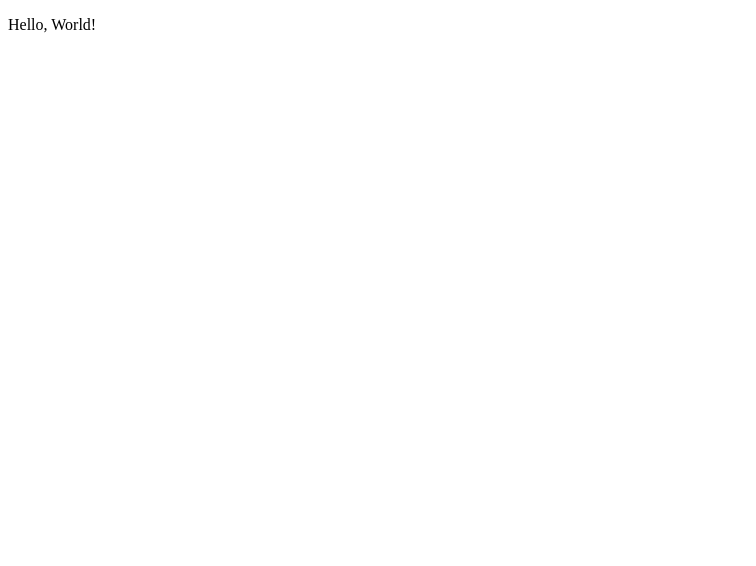
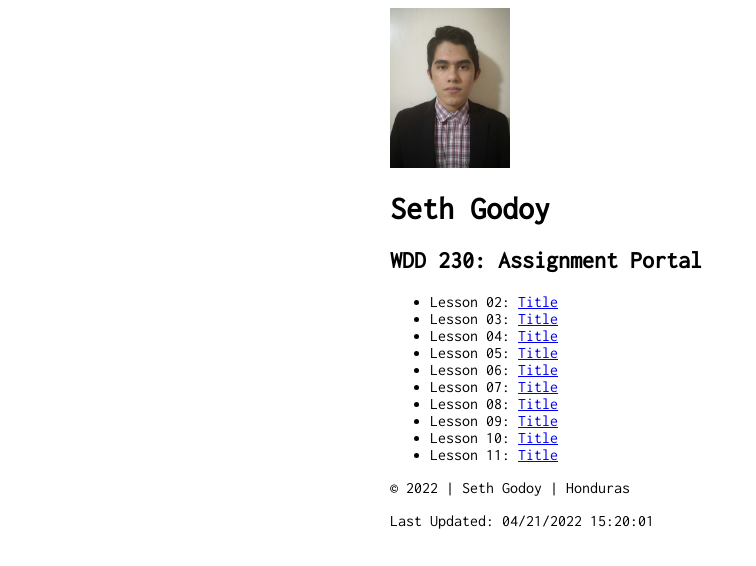
Before and after one commit to seth-godoy/wdd230, a plain HTML site: page index.html in a window 1280 px wide. Shown: the whole page, without its empty margins (0-756 px from the left). Drawn offline with Linux system fonts and the light colour scheme.

Commit message:
Added HTML elements, some styles, and JavaScript

```diff
--- /dev/null
+++ b/css/styles.css
@@ -0,0 +1,13 @@
+body {
+    font-size: 16px;
+    font-family: "Inconsolata", Helvetica, sans-serif;
+}
+
+header, main, footer {
+    max-width: 500px;
+    margin: 0 auto;
+}
+
+header img {
+    max-width: 120px;
+}
--- a/index.html
+++ b/index.html
@@ -4,10 +4,39 @@
   <meta charset="UTF-8">
   <meta http-equiv="X-UA-Compatible" content="IE=edge">
   <meta name="viewport" content="width=device-width, initial-scale=1.0">
-  <title>Document</title>
+
+  <title>WDD 230: Home</title>
+
+  <link href="https://fonts.googleapis.com/css2?family=Inconsolata&family=Press+Start+2P&display=swap" rel="stylesheet">
+  <link rel="stylesheet" href="css/styles.css">
 </head>
 
 <body>
-  <p>Hello, World!</p>
+  <header>
+    <img src="images/opt_my_photo.jpg" alt="Photo of Seth Godoy">
+    <h1>Seth Godoy</h1>
+  </header>
+
+  <main>
+    <h2>WDD 230: Assignment Portal</h2>
+    <ul>
+      <li>Lesson 02: <a href="#">Title</a></li>
+      <li>Lesson 03: <a href="#">Title</a></li>
+      <li>Lesson 04: <a href="#">Title</a></li>
+      <li>Lesson 05: <a href="#">Title</a></li>
+      <li>Lesson 06: <a href="#">Title</a></li>
+      <li>Lesson 07: <a href="#">Title</a></li>
+      <li>Lesson 08: <a href="#">Title</a></li>
+      <li>Lesson 09: <a href="#">Title</a></li>
+      <li>Lesson 10: <a href="#">Title</a></li>
+      <li>Lesson 11: <a href="#">Title</a></li>
+    </ul>
+  </main>
+
+  <footer>
+    <p>&copy; <span id="current-year"></span> | Seth Godoy | Honduras</p>
+    <p>Last Updated: <span id="last-update"></span></p>
+  </footer>
+  <script src="js/script.js"></script>
 </body>
 </html>
--- /dev/null
+++ b/js/script.js
@@ -0,0 +1,10 @@
+// DISPLAY YEAR
+const d = new Date();
+const currentYear = d.getFullYear();
+
+document.querySelector('#current-year').textContent = currentYear;
+
+// DISPLAY LAST UPDATE
+let lastUpdate = document.lastModified;
+
+document.querySelector("#last-update").textContent = lastUpdate;
```
Also changed, not shown: images/opt_my_photo.jpg (added).
